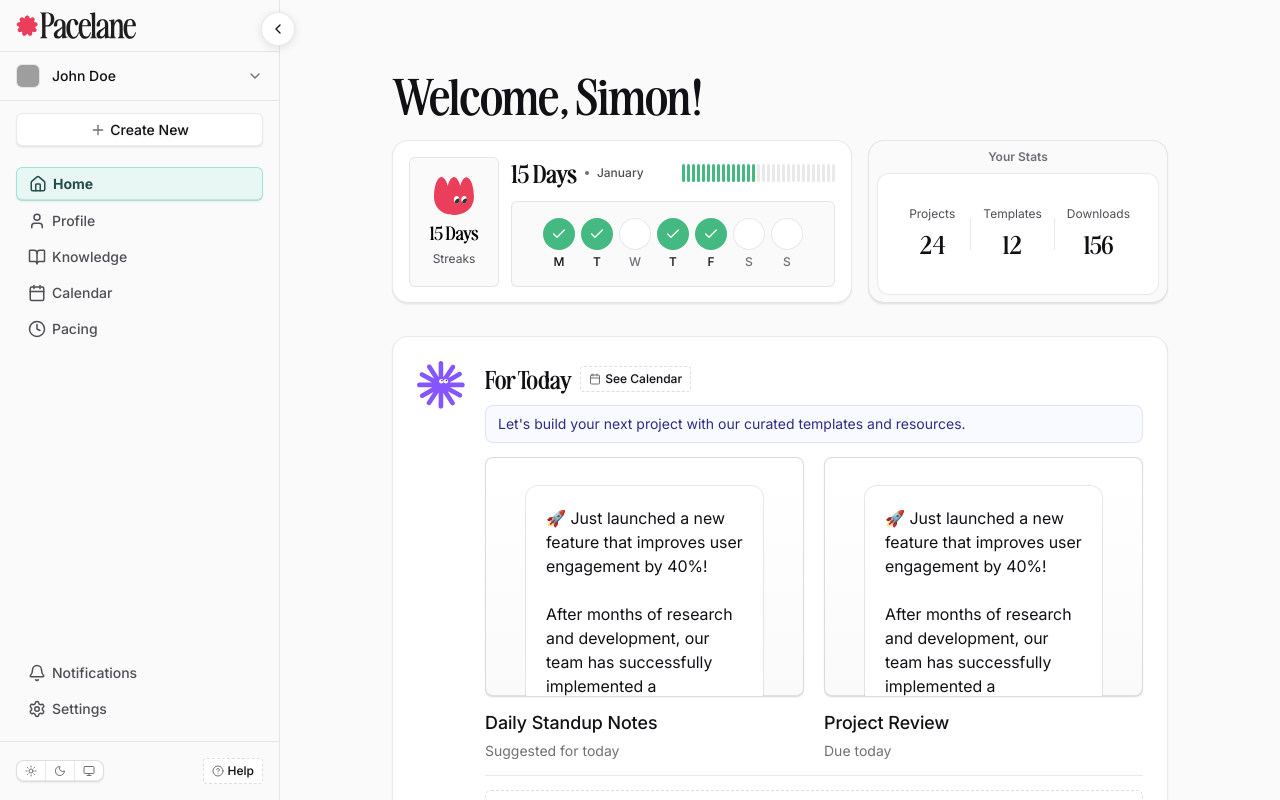
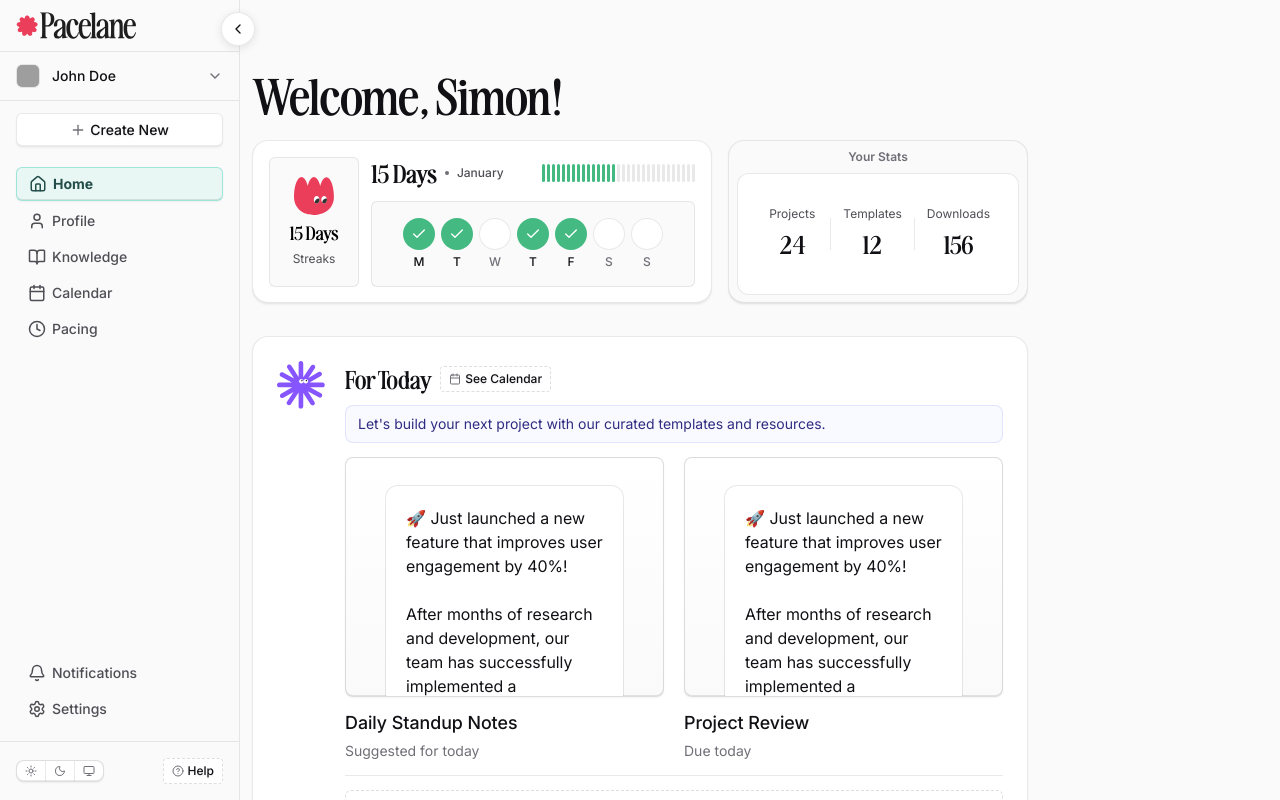
Before and after one commit to romulosandri/pacelane-design-system, a React (Vite) app: page / in a window 1280 px wide. Built offline with nearby package versions, Linux system fonts and the light colour scheme; grey boxes are pictures that could not be loaded.

Commit message:
updated sidebar

```diff
--- a/src/design-system/components/HomeSidebar.jsx
+++ b/src/design-system/components/HomeSidebar.jsx
@@ -107,12 +107,15 @@ const HomeSidebar = ({
   const sidebarStyles = {
     display: 'flex',
     flexDirection: 'column',
+    position: 'absolute',
+    top: 0,
+    left: 0,
     height: '100vh',
-    width: isCollapsed ? '72px' : '280px',
+    width: isCollapsed ? '72px' : '240px',
     backgroundColor: colors.bg.sidebar.subtle,
     borderRight: `${stroke.default} solid ${colors.border.default}`,
     transition: 'width 0.3s cubic-bezier(0.4, 0.0, 0.2, 1)', // Smooth width transition
-    position: 'relative', // For floating toggle button positioning
+    zIndex: 1000, // Ensure sidebar is above content
   };
 
   // Header container (Logo only)
--- a/src/design-system/components/MainAppChrome.jsx
+++ b/src/design-system/components/MainAppChrome.jsx
@@ -104,14 +104,15 @@ const MainAppChrome = ({
 
   // Main container styles
   const containerStyles = {
-    display: 'flex',
+    position: 'relative',
     height: '100vh',
     backgroundColor: colors.bg.subtle,
   };
 
   // Content area styles
   const contentStyles = {
-    flex: 1,
+    width: '100%',
+    height: '100vh',
     backgroundColor: colors.bg.subtle,
     overflow: 'auto',
   };
```
